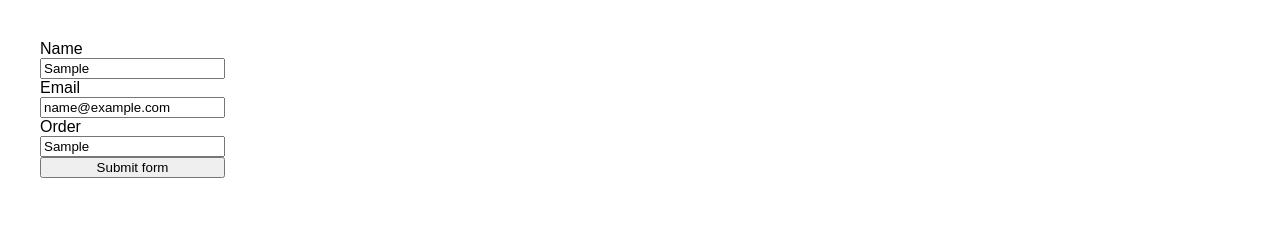
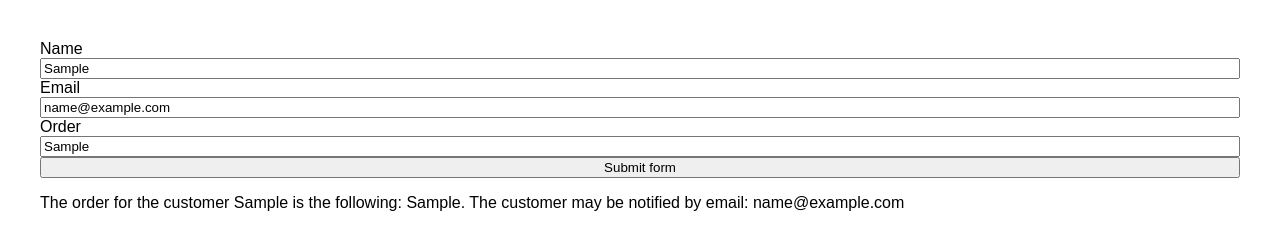
Before and after one commit to EHB-MCT/web2-exercises-FinnJanssensEHB, a plain HTML site: page S1/index.html in a window 1280 px wide. Both pictures are taken after typing "Sample", "name@example.com", "Sample" into the empty fields and a click on the input "Submit form". Drawn offline with Linux system fonts and the light colour scheme.

Commit message:
Added input gathering and final text

```diff
--- a/S1/index.css
+++ b/S1/index.css
@@ -4,10 +4,11 @@
 
 body {
   display: flex;
+  flex-direction: column;
+  padding: 2em;
 }
 
 form {
   display: flex;
   flex-direction: column;
-  padding: 2em;
 }
--- a/S1/index.html
+++ b/S1/index.html
@@ -20,6 +20,7 @@
     <input type="text" id="order">
     <input type="submit" value="Submit form" id="submit">
   </form>
+  <p id="finalText"></p>
 </body>
 
 </html>
--- a/S1/index.js
+++ b/S1/index.js
@@ -9,4 +9,9 @@ window.onload = function () {
 function formEventListener(e) {
   e.preventDefault();
   console.log("Submit button was clicked");
+  let name = document.getElementById("name").value;
+  let email = document.getElementById("email").value;
+  let order = document.getElementById("order").value;
+  let finalText = document.getElementById("finalText");
+  finalText.innerHTML = `The order for the customer ${name} is the following:  ${order}. The customer may be notified by email:  ${email}`;
 }
```
